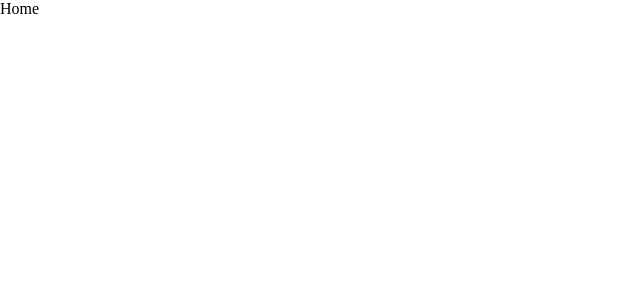
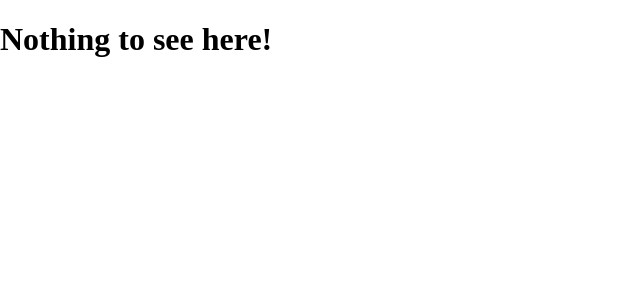
Before and after one commit to StephenGithubHosting/alternativeweb, a React (Vite) app: page / in a window 1280 px wide. Shown: the top 300 px of the page, without its empty margins (0-640 px from the left). Built offline with nearby package versions, Linux system fonts and the light colour scheme; a web font is replaced by a local one.

Commit message:
built website

```diff
--- a/src/pages/home/Home.jsx
+++ b/src/pages/home/Home.jsx
@@ -2,7 +2,7 @@ import React from 'react'
 
 function Home() {
   return (
-    <div>Home</div>
+    <div><h1>Nothing to see here!</h1></div>
   )
 }
 
```
